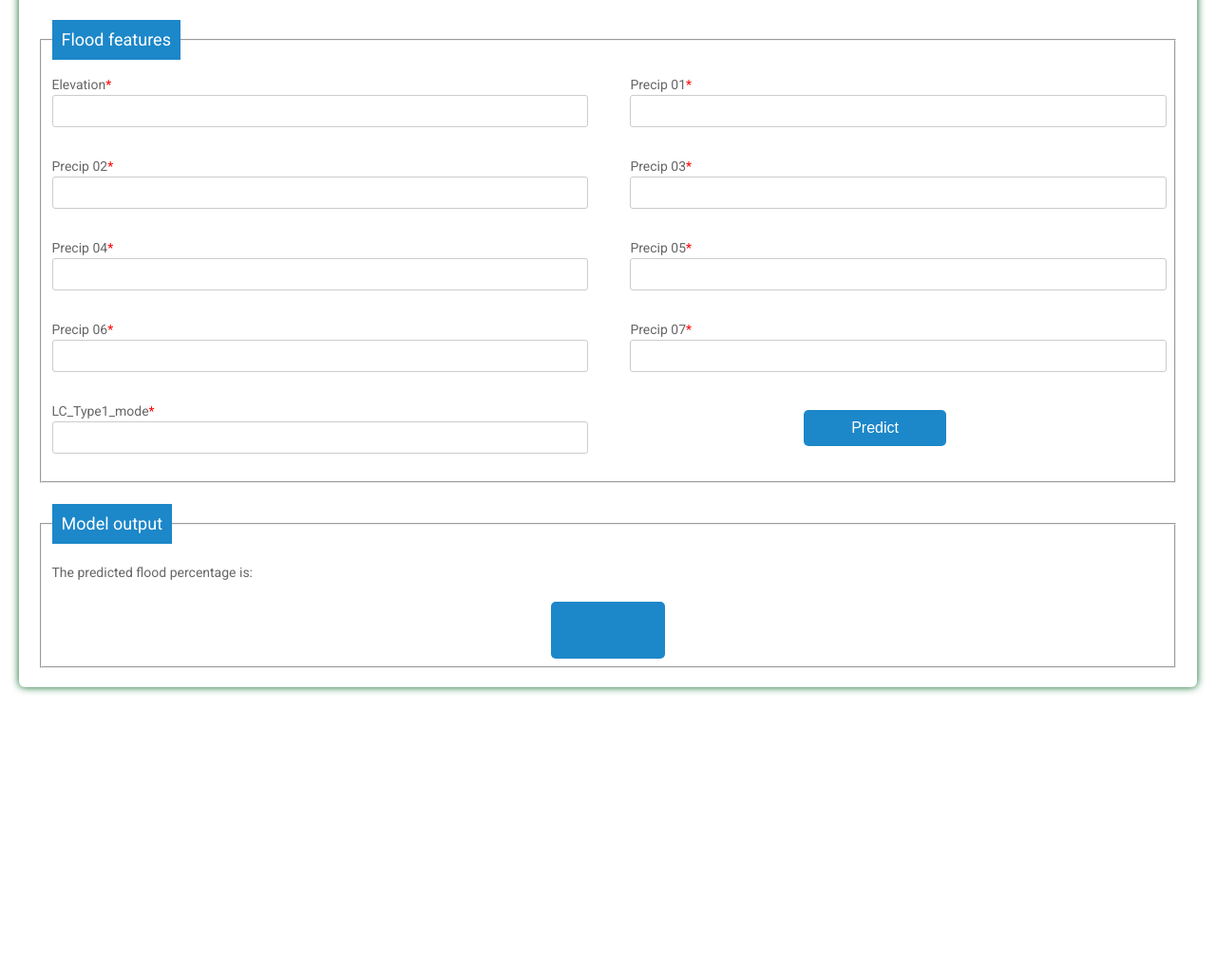
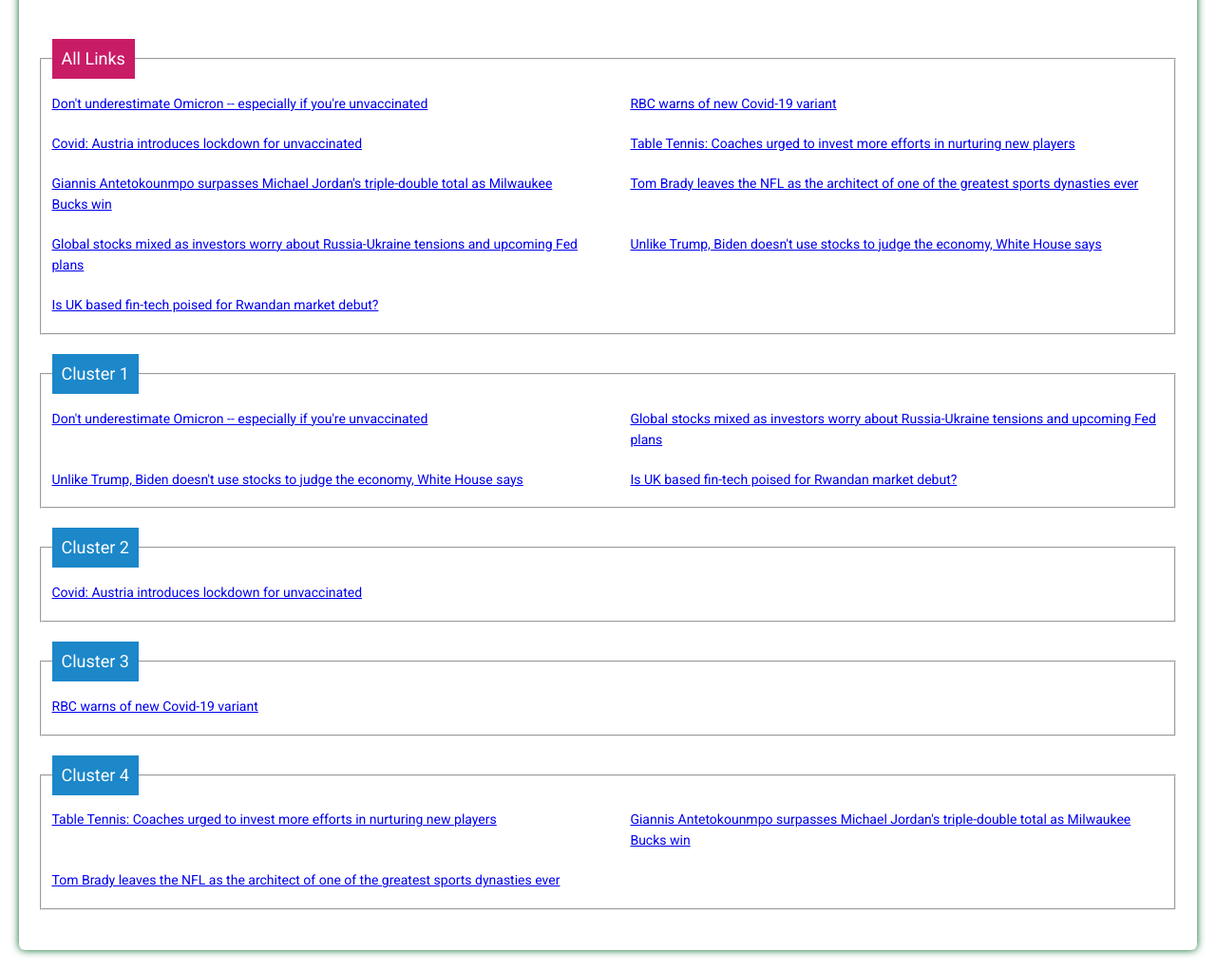
Before and after one commit to desh-woes/NewsArticleClustering, a Flask app: page / in a window 1280 px wide. Shown: the part 291-1312 px from the top of the page at 95% size. Before the commit the page ends 1022 px from the top, so only its background shows below. Run offline with Flask 2, Linux system fonts and the light colour scheme; parts of the project's set-up code (start-up, migrations or seed data) failed here and were passed over; some libraries are stand-ins or nearby versions.

Commit message:
first commit

```diff
--- a/app.py
+++ b/app.py
@@ -1,15 +1,9 @@
 import joblib
-import pandas as pd
-from flask import Flask, request, render_template
+from flask import Flask, render_template
 
 # Create flask app
 flask_app = Flask(__name__)
 model = joblib.load("./random_forest.joblib")
-
-# List of features
-list_of_features = ["elevation", "precip 01", "precip 02",
-                    "precip 03", "precip 04", "precip 05",
-                    "precip 06", "precip 07", "LC_Type1_mode"]
 
 
 @flask_app.route("/")
@@ -19,17 +13,7 @@ def Home():
 
 @flask_app.route("/predict", methods=["POST"])
 def predict():
-    form_input_values = [float(x) for x in request.form.values()]
-    feature_value_dict = {}
-    for i in range(0, len(form_input_values)):
-        feature_value_dict[list_of_features[i]] = form_input_values[i]
-
-    df = pd.DataFrame(feature_value_dict, index=[0])
-    df['LC_Type1_mode'] = pd.Categorical(df['LC_Type1_mode'])
-
-    prediction = model.predict(df.values)
-
-    return render_template("index.html", prediction_text="{0:10.2f}".format(prediction[0]), code_text=feature_value_dict)
+    return render_template("index.html", prediction_text="{0:10.2f}".format(20.5), code_text="feature_value_dict")
 
 
 if __name__ == "__main__":
--- a/static/style.css
+++ b/static/style.css
@@ -1,5 +1,9 @@
 html, body {
     min-height: 100%;
+}
+
+fieldset {
+    margin-top: 20px;
 }
 
 body, div, form, input, select, textarea, label {
@@ -28,6 +32,10 @@ legend {
     font-size: 18px;
     color: #fff;
     background-color: #1c87c9;
+}
+
+#all_links {
+    background-color: #c91c67;
 }
 
 textarea {
--- a/templates/index.html
+++ b/templates/index.html
@@ -11,70 +11,110 @@
 <div class="testbox">
     <form action="{{ url_for('predict')}}" method="post">
         <div class="banner">
-            <h1>Flood prediction</h1>
+            <h1>News Clustering</h1>
         </div>
         <br/>
+
         <fieldset>
-            <legend>Flood features</legend>
+            <legend id="all_links">All Links</legend>
             <div class="colums">
                 <div class="item">
-                    <label for="elevation">Elevation<span>*</span></label>
-                    <input id="elevation" name="elevation" step="any" type="number" required/>
+                    <a href="https://edition.cnn.com/2022/01/21/health/omicron-facts-fallacies-frieden-commentary/index.html">Don't
+                        underestimate Omicron -- especially if you're unvaccinated</a>
                 </div>
                 <div class="item">
-                    <label for="precip01">Precip 01<span>*</span></label>
-                    <input id="precip01" name="precip01" step="any" type="number" required/>
+                    <a href="https://www.newtimes.co.rw/news/rbc-warns-new-covid-19-variant">RBC warns of new Covid-19
+                        variant</a>
                 </div>
                 <div class="item">
-                    <label for="precip02">Precip 02<span>*</span></label>
-                    <input id="precip02" name="precip02" step="any" type="number" required/>
+                    <a href="https://www.bbc.com/news/world-europe-59283128">Covid: Austria introduces lockdown for
+                        unvaccinated</a>
                 </div>
                 <div class="item">
-                    <label for="precip03">Precip 03<span>*</span></label>
-                    <input id="precip03" name="precip03" step="any" type="number" required/>
+                    <a href="https://www.newtimes.co.rw/sports/table-tennis-coaches-urged-invest-more-efforts-nurturing-new-players">Table
+                        Tennis: Coaches urged to invest more efforts in nurturing new players</a>
                 </div>
                 <div class="item">
-                    <label for="precip04">Precip 04<span>*</span></label>
-                    <input id="precip04" name="precip04" step="any" type="number" required/>
+                    <a href="https://edition.cnn.com/2022/02/02/sport/giannis-antetokounmpo-triple-double-michael-jordan-total-spt-intl/index.html">Giannis
+                        Antetokounmpo surpasses Michael Jordan's triple-double total as Milwaukee Bucks win</a>
                 </div>
                 <div class="item">
-                    <label for="precip05">Precip 05<span>*</span></label>
-                    <input id="precip05" name="precip05" step="any" type="number" required/>
+                    <a href="https://edition.cnn.com/2022/02/01/sport/career-highlights-tom-brady-spt-intl/index.html">Tom
+                        Brady leaves the NFL as the architect of one of the greatest sports dynasties ever</a>
                 </div>
                 <div class="item">
-                    <label for="precip06">Precip 06<span>*</span></label>
-                    <input id="precip06" name="precip06" step="any" type="number" required/>
+                    <a href="https://edition.cnn.com/2022/01/24/investing/global-markets-intl-hnk/index.html">Global
+                        stocks mixed as investors worry about Russia-Ukraine tensions and upcoming Fed plans</a>
                 </div>
                 <div class="item">
-                    <label for="precip07">Precip 07<span>*</span></label>
-                    <input id="precip07" name="precip07" step="any" type="number" required/>
+                    <a href="https://edition.cnn.com/2022/01/24/investing/joe-biden-stock-market/index.html">Unlike
+                        Trump, Biden doesn't use stocks to judge the economy, White House says</a>
                 </div>
                 <div class="item">
-                    <label for="LC_Type1_mode">LC_Type1_mode<span>*</span></label>
-                    <input id="LC_Type1_mode" name="LC_Type1_mode" step="any" type="number" required/>
+                    <a href="https://www.newtimes.co.rw/business/uk-based-fin-tech-poised-rwandan-market-debut">Is UK
+                        based fin-tech poised for Rwandan market debut?</a>
                 </div>
-                <div class="btn-block">
-                    <button href="/" type="order">Predict</button>
+            </div>
+        </fieldset>
+
+        <fieldset>
+            <legend>Cluster 1</legend>
+            <div class="colums">
+                <div class="item">
+                    <a href="https://edition.cnn.com/2022/01/21/health/omicron-facts-fallacies-frieden-commentary/index.html">Don't
+                        underestimate Omicron -- especially if you're unvaccinated</a>
+                </div>
+                <div class="item">
+                    <a href="https://edition.cnn.com/2022/01/24/investing/global-markets-intl-hnk/index.html">Global
+                        stocks mixed as investors worry about Russia-Ukraine tensions and upcoming Fed plans</a>
+                </div>
+                <div class="item">
+                    <a href="https://edition.cnn.com/2022/01/24/investing/joe-biden-stock-market/index.html">Unlike
+                        Trump, Biden doesn't use stocks to judge the economy, White House says</a>
+                </div>
+                <div class="item">
+                    <a href="https://www.newtimes.co.rw/business/uk-based-fin-tech-poised-rwandan-market-debut">Is UK
+                        based fin-tech poised for Rwandan market debut?</a>
+                </div>
+            </div>
+        </fieldset>
+        <fieldset>
+            <legend>Cluster 2</legend>
+            <div class="colums">
+                <div class="item">
+                    <a href="https://www.bbc.com/news/world-europe-59283128">Covid: Austria introduces lockdown for
+                        unvaccinated</a>
+                </div>
+            </div>
+        </fieldset>
+        <fieldset>
+            <legend>Cluster 3</legend>
+            <div class="colums">
+                <div class="item">
+                    <a href="https://www.newtimes.co.rw/news/rbc-warns-new-covid-19-variant">RBC warns of new Covid-19
+                        variant</a>
+                </div>
+            </div>
+        </fieldset>
+        <fieldset>
+            <legend>Cluster 4</legend>
+            <div class="colums">
+                <div class="item">
+                    <a href="https://www.newtimes.co.rw/sports/table-tennis-coaches-urged-invest-more-efforts-nurturing-new-players">Table
+                        Tennis: Coaches urged to invest more efforts in nurturing new players</a>
+                </div>
+                <div class="item">
+                    <a href="https://edition.cnn.com/2022/02/02/sport/giannis-antetokounmpo-triple-double-michael-jordan-total-spt-intl/index.html">Giannis
+                        Antetokounmpo surpasses Michael Jordan's triple-double total as Milwaukee Bucks win</a>
+                </div>
+                <div class="item">
+                    <a href="https://edition.cnn.com/2022/02/01/sport/career-highlights-tom-brady-spt-intl/index.html">Tom
+                        Brady leaves the NFL as the architect of one of the greatest sports dynasties ever</a>
                 </div>
             </div>
         </fieldset>
         <br/>
-        <fieldset>
-            <legend>Model output</legend>
-            <div class="colums">
-            </div>
-            <div class="checkbox">
-                <p>The predicted flood percentage is:</p>
-            </div>
-            <div>
-                <code>
-                    {{ code_text }}
-                </code>
-            </div>
-            <div class="pred">
-                <p>{{ prediction_text }}</p>
-            </div>
-        </fieldset>
+
     </form>
 </div>
 </body>
```
